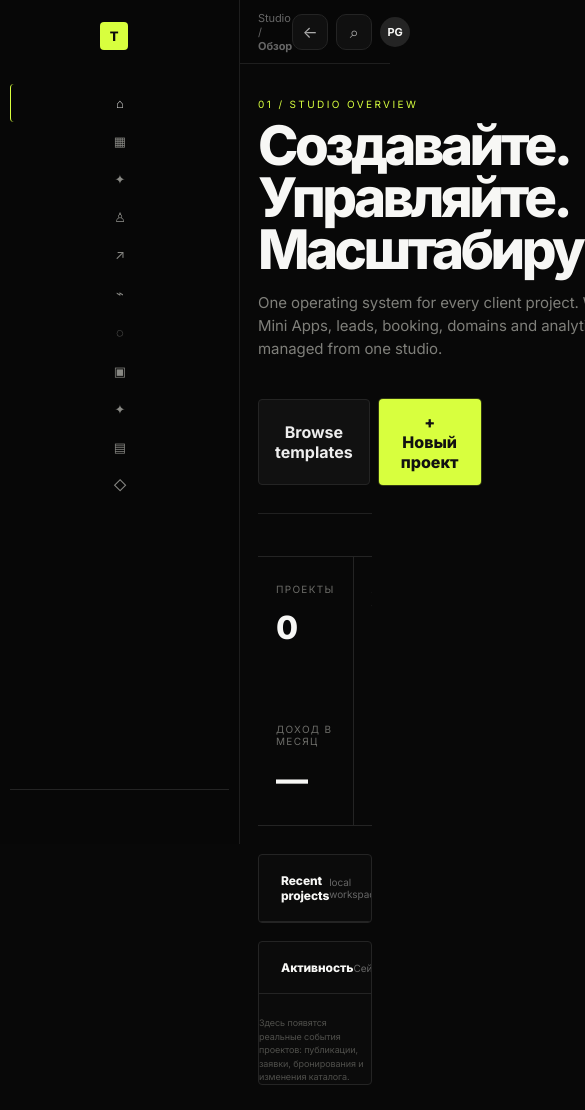
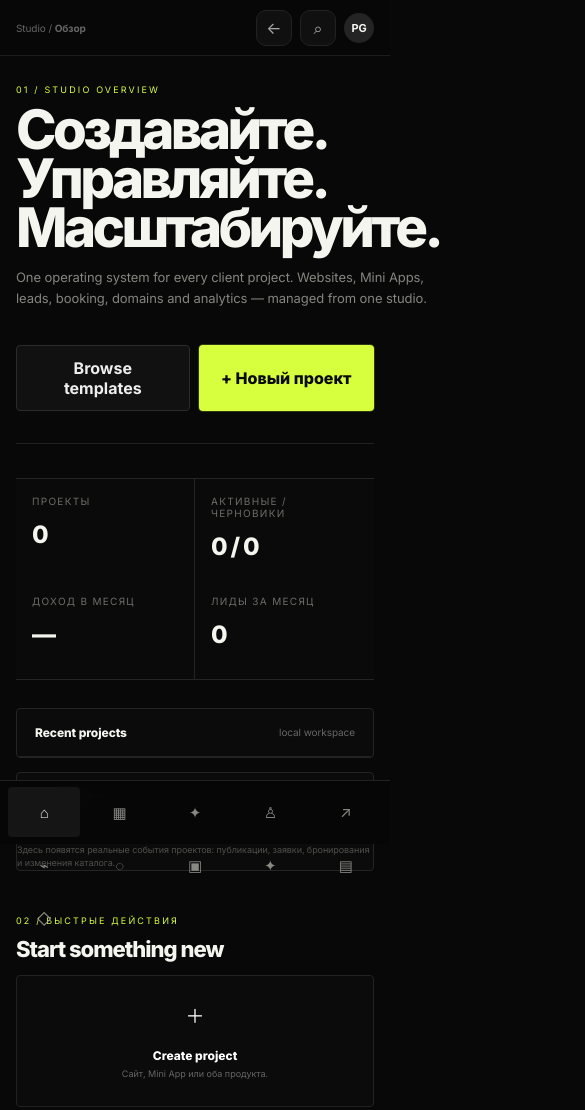
Before and after one commit to perezapusk-tgk/TorclixGroup, a website built with Vite: page apps/web/index.html in a window 390 px wide. Shown: the top 1110 px of the page, 585 px wide, since content can reach past the window. Built offline with nearby package versions, Linux system fonts and the light colour scheme; no server answers; a web font is replaced by a local one.

Commit message:
feat(web): lock TorclixGroup Studio visual system

```diff
--- a/apps/web/src/styles.css
+++ b/apps/web/src/styles.css
@@ -509,3 +509,100 @@ h1,h2,h3,.modal-title,.brand-name{font-family:Unbounded,Inter,sans-serif;font-we
 .crm360-modal{width:min(760px,100%);max-height:min(86vh,820px);overflow:auto;background:#101010;border:1px solid #2a2a2a;border-radius:16px;box-shadow:0 24px 80px rgba(0,0,0,.55);padding:24px}
 .crm360-head{display:flex;justify-content:space-between;gap:18px}.crm360-kicker{font-size:9px;letter-spacing:.16em;color:#777;text-transform:uppercase}.crm360-head h2{margin:6px 0 4px;font-size:25px}.crm360-tg{color:var(--accent);font-size:12px}.crm360-close{border:1px solid #303030;background:#181818;color:#aaa;border-radius:10px;width:38px;height:38px;font-size:24px}.crm360-close:hover{color:#fff;background:#222}
 .crm360-stats{display:grid;grid-template-columns:repeat(3,1fr);gap:10px;margin:22px 0 12px}.crm360-stats div{background:#151515;border:1px solid #242424;border-radius:12px;padding:14px}.crm360-stats b{display:block;font-size:22px}.crm360-stats span{display:block;color:#777;font-size:11px;margin-top:3px}.crm360-contact{display:flex;flex-wrap:wrap;gap:8px;margin-bottom:18px}.crm360-contact span{padding:7px 10px;border:1px solid #292929;border-radius:999px;color:#aaa;font-size:11px}.crm360-grid{display:grid;grid-template-columns:repeat(3,1fr);gap:12px}.crm360-grid section{border:1px solid #242424;border-radius:12px;padding:13px;background:#121212}.crm360-grid h3{margin:0 0 10px;font-size:12px}.crm360-row{display:flex;justify-content:space-between;gap:8px;padding:9px 0;border-top:1px solid #202020;font-size:11px;color:#aaa}.crm360-row strong{color:#eee}.crm360-empty{color:#666;font-size:11px;padding:8px 0}@media(max-width:700px){.crm360-backdrop{padding:10px}.crm360-modal{padding:18px;border-radius:13px}.crm360-grid{grid-template-columns:1fr}.crm360-stats{grid-template-columns:1fr 1fr 1fr}.crm360-head h2{font-size:21px}}
+
+
+/* TorclixGroup Studio OS — visual lock v1 */
+:root{
+  --bg:#080808;
+  --panel:#0d0d0d;
+  --panel-2:#111;
+  --line:#222;
+  --muted:#74746f;
+  --soft:#a8a8a1;
+  --white:#f5f5f0;
+  --accent:#d8ff3e;
+  --accent-ink:#0a0a0a;
+  --ui-radius:4px;
+}
+body{background:var(--bg);color:var(--white);overflow-x:hidden}
+.app{grid-template-columns:220px minmax(0,1fr);min-height:100vh}
+.sidebar{width:auto;padding:20px 12px;background:#070707;border-right:1px solid #1d1d1d}
+.brand{padding:4px 10px 26px}
+.brand-mark{width:28px;height:28px;border-radius:4px}
+.brand-name{font-size:14px;letter-spacing:-.045em}
+.nav-label{font-size:8px;letter-spacing:.2em;padding:15px 10px 8px;margin-top:4px}
+.nav-item{font-size:12px;min-height:38px;padding:9px 10px;border-radius:4px}
+.nav-item.active{background:#111;border-left:2px solid var(--accent);color:#fff}
+.main{min-width:0;background:var(--bg)}
+.topbar{height:60px;padding:0 30px;background:rgba(8,8,8,.94);border-bottom:1px solid #1d1d1d}
+.crumb{font-size:10px;color:#666}
+.content{width:100%;max-width:1240px;padding:44px 42px 90px;margin:0 auto}
+.hero{min-height:300px;align-items:flex-end;margin-bottom:34px;padding-bottom:32px;border-bottom:1px solid #202020}
+.eyebrow{font-size:9px;letter-spacing:.24em;color:var(--accent)}
+h1{font-size:clamp(48px,6.2vw,86px);line-height:.9;max-width:980px}
+.hero-copy{font-size:13px;max-width:560px;color:#85857f}
+.actions{flex-wrap:wrap}
+.primary,.secondary{border-radius:4px}
+.primary{padding:12px 18px}
+.secondary{background:#111;border-color:#2b2b2b}
+.stats{grid-template-columns:repeat(4,1fr);border-radius:0;border-color:#242424;background:transparent}
+.stat{min-height:100px;padding:20px;border-color:#242424;background:#0a0a0a}
+.stat-value{font-size:29px}
+.grid{grid-template-columns:minmax(0,1.6fr) minmax(300px,.8fr);gap:14px}
+.card{border-radius:4px;background:#0b0b0b;border-color:#242424}
+.card-head{padding:16px 18px}
+.project-row,.workspace-row{min-height:68px;padding:16px 18px}
+.quick-grid{gap:10px}
+.quick{border-radius:4px;min-height:132px;background:#0b0b0b;padding:20px}
+.quick-icon{margin-bottom:20px}
+.template-grid{gap:10px}
+.template-card{border-radius:4px;min-height:190px;padding:21px;background:#0b0b0b}
+.template-card strong{font-size:18px}
+.workspace-head h2,.editor-top h2{font-size:clamp(44px,5.6vw,76px)}
+.project-tabs{gap:2px;padding:10px 0 14px}
+.project-tab{border-radius:4px;padding:9px 12px}
+.builder{border-radius:4px;grid-template-columns:215px minmax(0,1fr) 230px}
+.canvas{padding:24px}
+.site-preview{border-radius:4px}
+.canvas-block{border-radius:4px}
+.mini-app-panel{border-radius:4px}
+.mini-module{border-radius:4px}
+.modal{border-radius:8px}
+.toast{border-radius:4px}
+@media(max-width:1050px){
+ .app{grid-template-columns:72px minmax(0,1fr)}
+ .content{padding:36px 28px 80px}
+ .grid{grid-template-columns:1fr}
+ .builder{grid-template-columns:190px minmax(0,1fr)}
+}
+@media(max-width:700px){
+ .app{grid-template-columns:1fr}
+ .sidebar{position:fixed;left:0;right:0;bottom:0;top:auto;width:auto;height:64px;z-index:40;border-right:0;border-top:1px solid #222;padding:6px 8px;background:rgba(7,7,7,.97);backdrop-filter:blur(16px)}
+ .brand,.sidebar-bottom,.nav-label{display:none}
+ .sidebar nav{display:grid;grid-template-columns:repeat(5,1fr);gap:3px;height:100%}
+ .nav-item{justify-content:center;min-height:50px;padding:6px 2px;border-left:0!important;border-radius:4px}
+ .nav-item.active{background:#151515}
+ .nav-item span:not(.nav-icon){display:none}
+ .nav-icon{font-size:15px}
+ .topbar{height:56px;padding:0 16px}
+ .content{padding:28px 16px 90px}
+ .hero{min-height:270px;align-items:flex-start;flex-direction:column}
+ h1{font-size:clamp(43px,14vw,68px)}
+ .stats{grid-template-columns:1fr 1fr}
+ .stat{padding:16px}
+ .stat-value{font-size:24px}
+ .project-row{grid-template-columns:1fr auto}
+ .project-row>:not(:first-child):not(:last-child){display:none}
+ .quick-grid{grid-template-columns:1fr 1fr}
+ .builder{grid-template-columns:1fr}
+ .builder-side{border-right:0;border-bottom:1px solid var(--line)}
+ .inspector{display:none}
+ .canvas{padding:10px}
+ .site-preview{padding:10px}
+}
+@media(max-width:430px){
+ .quick-grid{grid-template-columns:1fr}
+ .stats{grid-template-columns:1fr 1fr}
+ .actions{width:100%}
+ .actions button{flex:1}
+}
```
